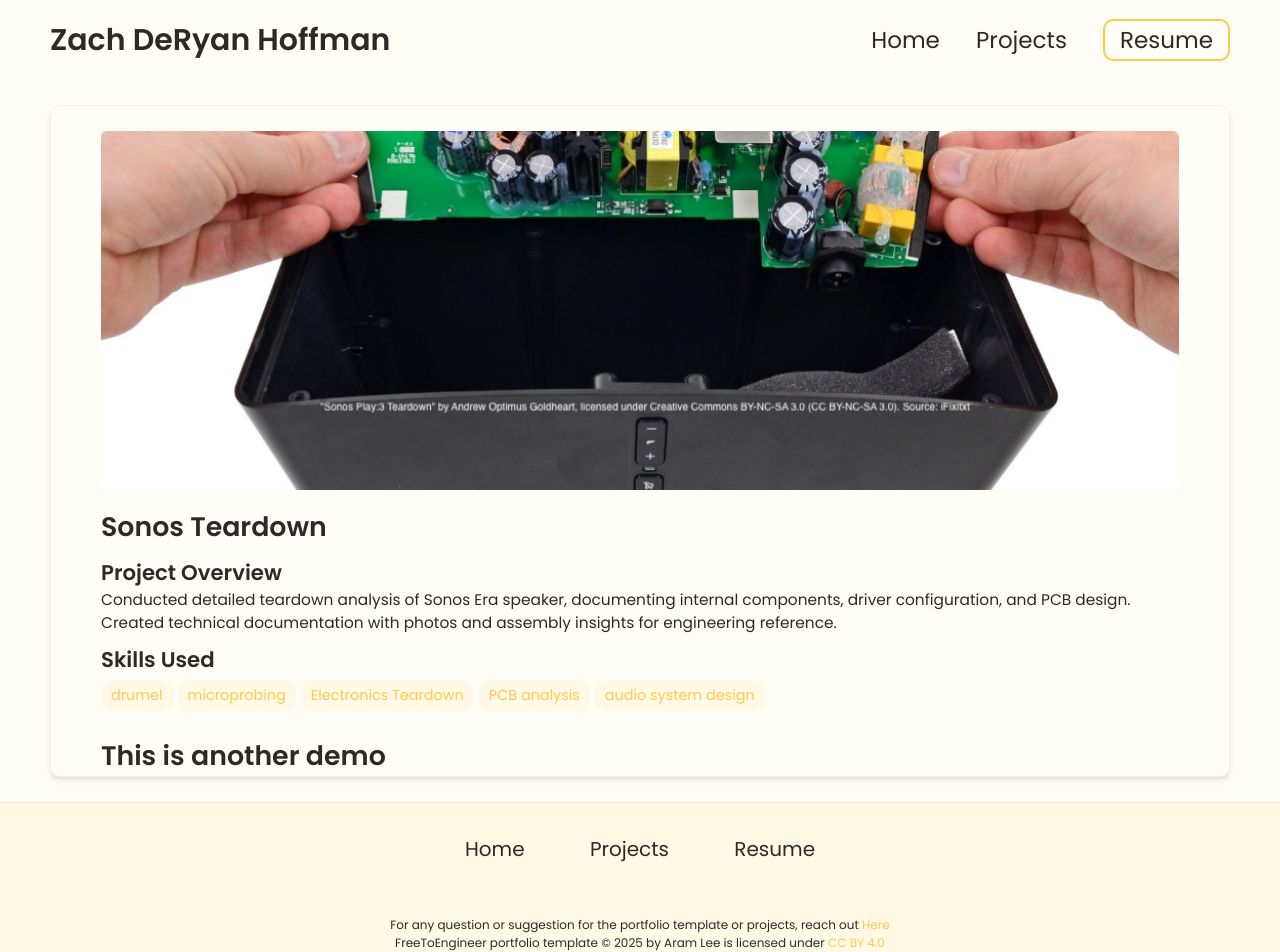
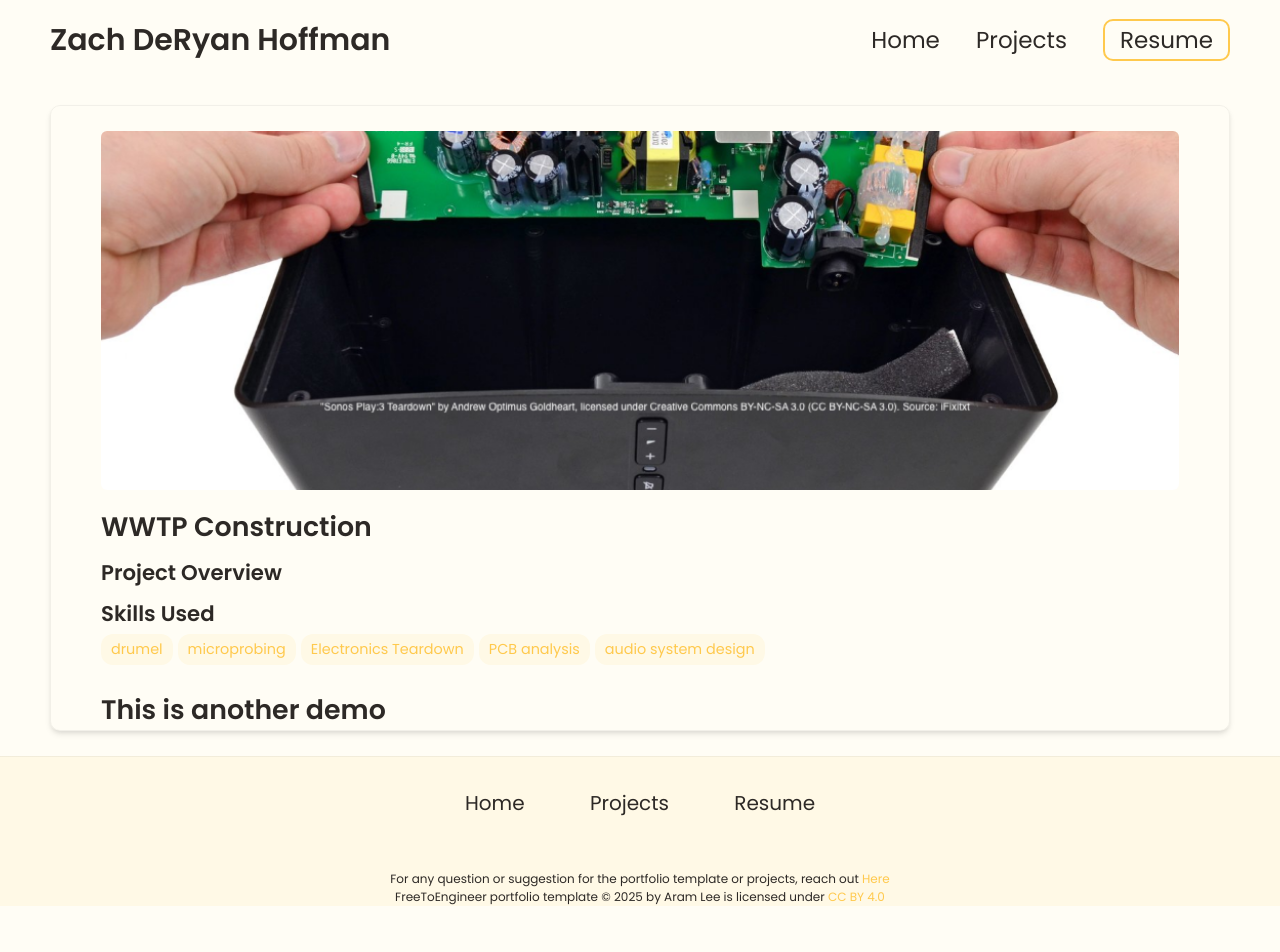
Before and after one commit to ZHoffman-72/ZHoffman-72.github.io, a Jekyll site: the page built from _projects/sonos-teardown/index.md, in a window 1280 px wide. Built offline with Jekyll 4.4.1, drawn with Linux system fonts in a browser that asks for light colours; after the commit the page ends 906 px from its top, so only the background shows below that.

Commit message:
Update index.md

```diff
--- a/_projects/sonos-teardown/index.md
+++ b/_projects/sonos-teardown/index.md
@@ -1,7 +1,7 @@
 ---
 layout: post
-title: Sonos Teardown
-description: Conducted detailed teardown analysis of Sonos Era speaker, documenting internal components, driver configuration, and PCB design. Created technical documentation with photos and assembly insights for engineering reference.
+title: WWTP Construction
+description:
 skills:
   - drumel
   - microprobing
```
